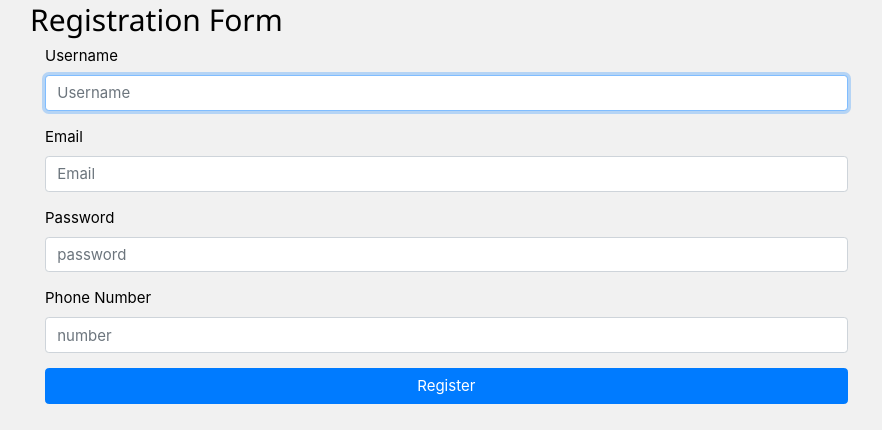
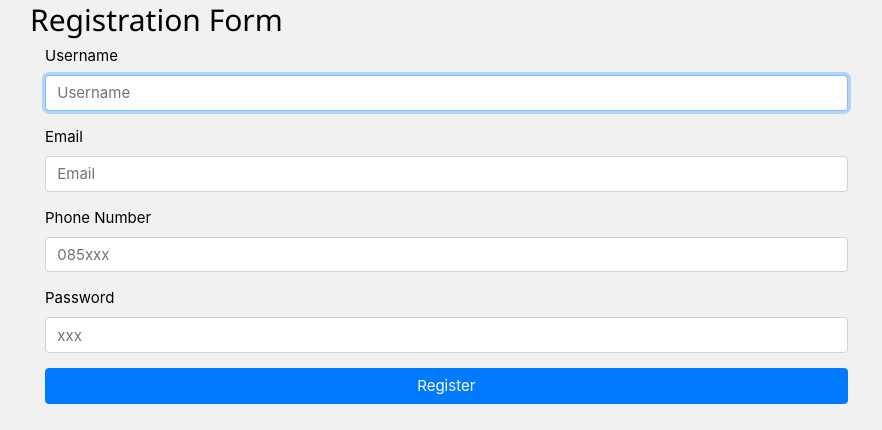
Before and after one commit to meyditacahyani/uts3, a CodeIgniter app: page /uts3/Welcome/register in a window 1280 px wide. Shown: the part 255-685 px from the top of the page, without its empty margins (55-937 px from the left). Run offline with CodeIgniter, Linux system fonts and the light colour scheme; some libraries are stand-ins or nearby versions.

Commit message:
editing view register

```diff
--- a/application/views/Regist.php
+++ b/application/views/Regist.php
@@ -42,32 +42,33 @@ and is wrapped around the whole page content, except for the footer in this exam
 <!------ Include the above in your HEAD tag ---------->
 
 <div class="container" style="padding-top: 5%;">
-            <form class="form-horizontal" role="form">
+            <form action="<?php echo base_url(). 'Regist/tambah_aksi'; ?>" method="post" class="form-horizontal" role="form">
                 <h2>Registration Form</h2>
                 <div class="form-group">
                     <label for="firstName" class="col-sm-3 control-label">Username</label>
                     <div class="col-sm-9">
-                        <input type="text" id="firstName" placeholder="Username" class="form-control" autofocus>
+                        <input type="text" name="username" id="firstName" placeholder="Username" class="form-control" autofocus>
                     </div>
                 </div>
                 <div class="form-group">
                     <label for="email" class="col-sm-3 control-label">Email</label>
                     <div class="col-sm-9">
-                        <input type="email" id="email" placeholder="Email" class="form-control">
+                        <input type="email" name="email" id="email" placeholder="Email" class="form-control">
+                    </div>
+                </div>
+                <div class="form-group">
+                    <label for="number" class="col-sm-3 control-label">Phone Number</label>
+                    <div class="col-sm-9">
+                        <input type="text" name="phone" id="number" placeholder="085xxx" class="form-control">
                     </div>
                 </div>
                 <div class="form-group">
                     <label for="password" class="col-sm-3 control-label">Password</label>
                     <div class="col-sm-9">
-                        <input type="password" id="password" placeholder="password" class="form-control">
+                        <input type="password" name="password" id="password" placeholder="xxx" class="form-control">
                     </div>
                 </div>
-                <div class="form-group">
-                    <label for="number" class="col-sm-3 control-label">Phone Number</label>
-                    <div class="col-sm-9">
-                        <input type="number" id="number" placeholder="number" class="form-control">
-                    </div>
-                </div> <!-- /.form-group -->
+                <!-- /.form-group -->
                 <div class="form-group">
                     <div class="col-sm-9 col-sm-offset-3">
                         <button type="submit" class="btn btn-primary btn-block">Register</button>
```
Also changed, not shown: application/controllers/Regist.php (added).
